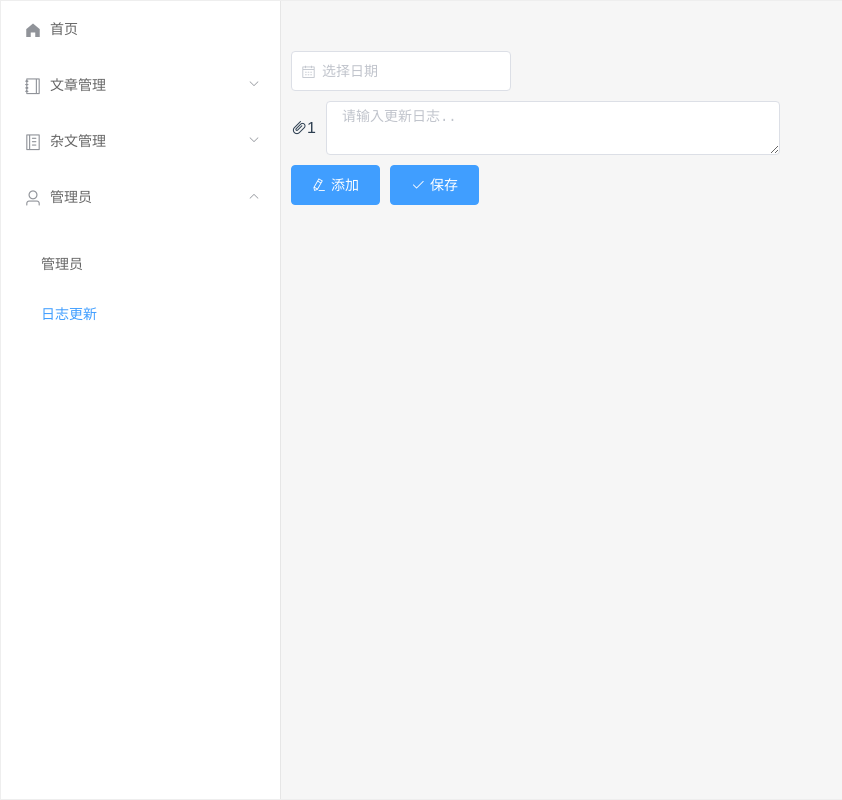
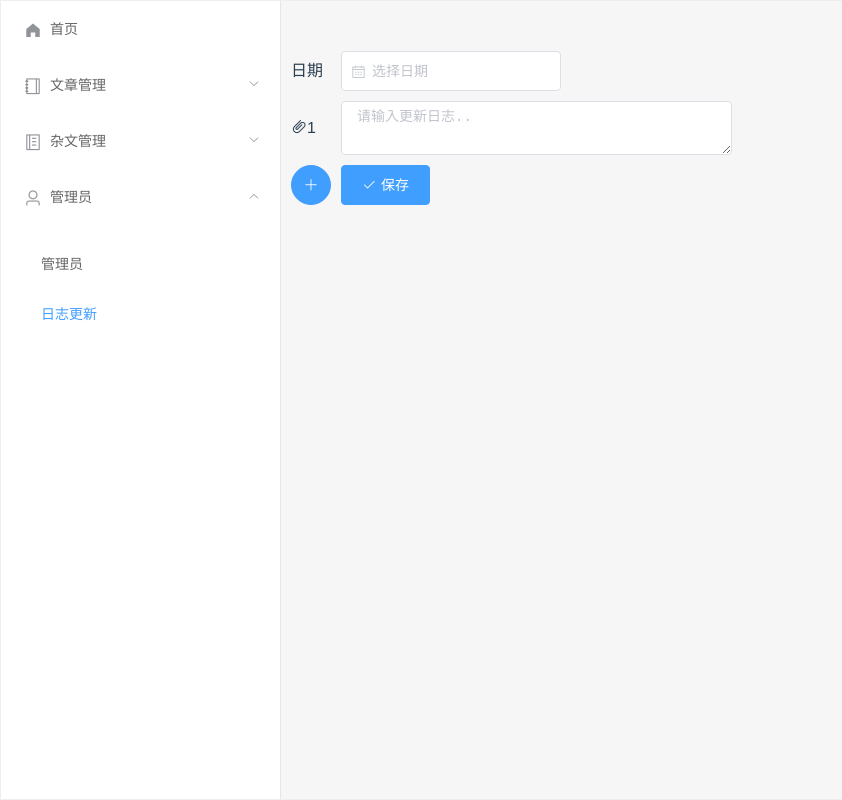
Before and after one commit to xandone/yblog-manager, a Vue app: page /logAdd in a window 1280 px wide. Shown: the whole page, without its empty margins (0-842 px from the left). Built offline with nearby package versions, Linux system fonts and the light colour scheme; what v-charts would draw is missing.

Commit message:
增加普通管理员账户

```diff
--- a/src/api/api.js
+++ b/src/api/api.js
@@ -10,6 +10,8 @@ import Qs from 'qs'
 import { getStore } from '@/utils/utils.js'
 import { USER_INFO_KEY } from '@/config/env'
 import router from '@/router'
+
+let vue = new Vue();
 
 
 let token = '';
@@ -51,6 +53,10 @@ axios.interceptors.response.use(function(response) {
             // routerIndex.push('/login');
             router.push('login');
         }
+        if (parseInt(response.data.code) === 204) {
+            openToast(response.data.msg);
+            return Promise.reject('error');
+        }
     }
     return response;
 }, function(error) {
@@ -60,6 +66,13 @@ axios.interceptors.response.use(function(response) {
     return Promise.reject(error);
 })
 
+function openToast(msg) {
+    vue.$notify.error({
+        title: '错误',
+        message: msg
+    });
+}
+
 
 /*使用axios插件*/
 Vue.prototype.$axios = axios;
--- a/src/assets/logs.json
+++ b/src/assets/logs.json
@@ -63,7 +63,7 @@
         },
         {
             "createTime": "2020-06-03",
-            "data": ["初始化yblog-wx微信端博客项目"]
+            "data": ["初始化yblog-wx微信小程序博客项目"]
         },
         {
             "createTime": "2020-05-28",
--- a/src/pages/artAdd.vue
+++ b/src/pages/artAdd.vue
@@ -52,10 +52,15 @@
 <script>
 import E from 'wangeditor'
 import { baseUrl } from '@/config/env'
+import { mapState } from 'vuex'
 
 export default {
     components: {},
-    computed: {},
+    computed: {
+        ...mapState([
+            'adminId'
+        ])
+    },
     data() {
         return {
             artId: '',
@@ -136,6 +141,7 @@ export default {
         },
         addArt() {
             this.$axios.post(`/art/add`, {
+                    adminId: this.adminId,
                     artId: this.artId,
                     title: this.title,
                     artUserId: "1",
--- a/src/pages/essayAdd.vue
+++ b/src/pages/essayAdd.vue
@@ -24,10 +24,15 @@
 <script>
 import E from 'wangeditor'
 import { baseUrl } from '@/config/env'
+import { mapState } from 'vuex'
 
 export default {
     components: {},
-    computed: {},
+    computed: {
+        ...mapState([
+            'adminId'
+        ])
+    },
     data() {
         return {
             essayId: '',
@@ -98,6 +103,7 @@ export default {
         },
         addEssay() {
             this.$axios.post(`/essay/add`, {
+                    adminId: this.adminId,
                     essayId: this.essayId,
                     title: this.title,
                     artUserId: "1",
@@ -234,7 +240,7 @@ export default {
     min-height: 100%;
     padding: 10px;
     display: flex;
-    flex-direction:column;
+    flex-direction: column;
 
     .title {
         width: 100%;
--- a/src/pages/essayList.vue
+++ b/src/pages/essayList.vue
@@ -200,7 +200,7 @@ export default {
                 essayId: bean.essayId
             });
             let params = this.$qs.stringify({
-                adminId: "250",
+                adminId: this.adminId,
                 jsonEssay: essayBean
             });
             this.$axios.post(`/essay/setBanner`, params)
--- a/src/pages/logAdd.vue
+++ b/src/pages/logAdd.vue
@@ -1,17 +1,23 @@
 <template>
     <div id="log-root">
-        <el-date-picker v-model="value1" type="date" placeholder="选择日期" value-format="yyyy-MM-dd">
-        </el-date-picker>
+        <div>
+            <span class="title-tip">日期</span>
+            <el-date-picker v-model="value1" type="date" placeholder="选择日期" value-format="yyyy-MM-dd">
+            </el-date-picker>
+        </div>
         <div class="log-content" v-for="(item, index) in listObj" :key="index">
-            <i class="el-icon-paperclip"></i>
-            <span class="item-num">{{index+1}}</span>
-            <div style="width: 100%">
+            <div class="title-tip">
+                <i class="el-icon-paperclip"></i>
+                <span class="item-num">{{index+1}}</span>
+            </div>
+            <div style="width: 80%">
                 <el-input v-model="item.value" type="textarea" :autosize="{ minRows: 2, maxRows: 4}" placeholder="请输入更新日志..">
                 </el-input>
             </div>
+            <el-button @click="removeListObj(index)" style="margin-left: 10px" icon="el-icon-minus" type="danger" circle size="small" v-if="index!=0"></el-button>
         </div>
         <div style="margin-top: 10px;">
-            <el-button @click="addListObjItem" type="primary" icon="el-icon-edit">添加</el-button>
+            <el-button @click="addListObjItem" type="primary" icon="el-icon-plus" circle></el-button>
             <el-button @click="addLogs" type="primary" icon="el-icon-check">保存</el-button>
         </div>
     </div>
@@ -65,6 +71,9 @@ export default {
         addListObjItem() {
             this.listObj.push({ value: '' })
         },
+        removeListObj(index) {
+            this.listObj.splice(index, 1);
+        },
         openToast(msg) {
             this.$notify.error({
                 title: '错误',
@@ -86,6 +95,11 @@ export default {
     text-align: left;
     padding: 50px 10px;
 
+    .title-tip {
+        width: 50px;
+        display: inline-block;
+    }
+
     .log-content {
         margin-top: 10px;
         width: 50%;
--- a/src/pages/manager.vue
+++ b/src/pages/manager.vue
@@ -114,7 +114,7 @@ export default {
                         })
                         this.initData(this.artTypeBeans, this.yearArtData);
                     } else {
-                        openToast(response.data.msg);
+                        this.openToast(response.data.msg);
                     }
                 })
                 .catch((error) => {
```
